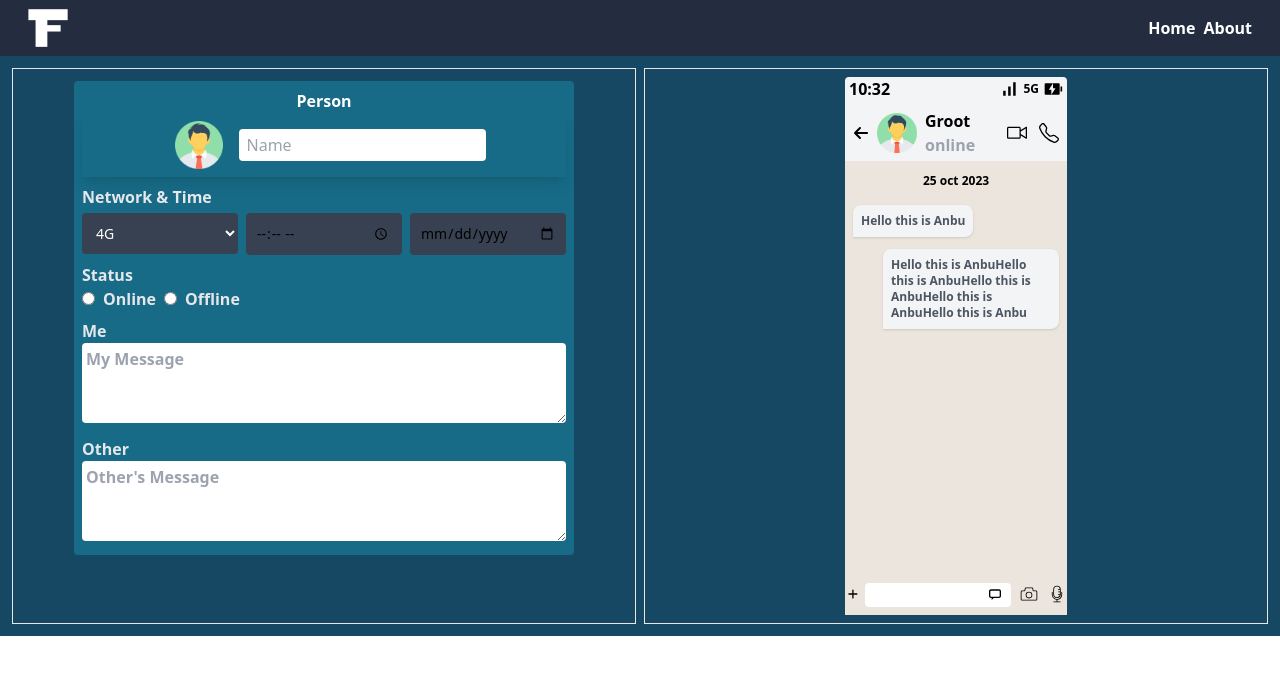
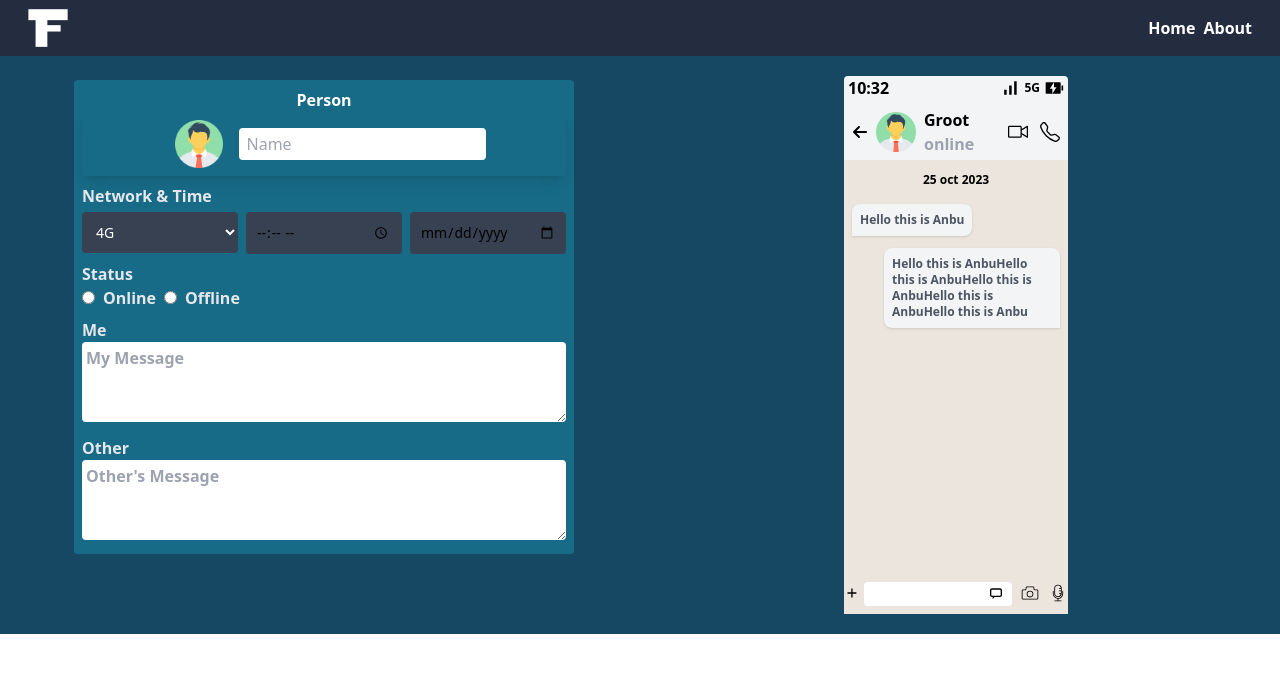
Before and after one commit to MrGrootx/fake-chat, a React (Vite) app: page / in a window 1280 px wide. Shown: the top 674 px of the page. Built offline with nearby package versions, Linux system fonts and the light colour scheme.

Commit message:
updated: main code

```diff
--- a/src/Pages/MainPage.jsx
+++ b/src/Pages/MainPage.jsx
@@ -8,7 +8,7 @@ export const MainPage = () => {
       <section className="bg-ctm">
         <div className="container mx-auto">
           <div className="grid grid-cols-2 gap-x-2 p-3">
-            <section className="border">
+            <section className="">
               <div className="max-w-[500px] mx-auto m-3 p-2 rounded bg-[#176B87]">
                 <div>
                   <h2 className="font-semibold text-white text-center">
@@ -77,7 +77,7 @@ export const MainPage = () => {
               </div>
             </section>
 
-            <section className="border">
+            <section className="">
                <div className="m-2 ">
                   <WhatsAppUI/>
                </div>
--- a/src/layouts/WhatsAppUI.jsx
+++ b/src/layouts/WhatsAppUI.jsx
@@ -67,7 +67,7 @@ const WhatsAppUI = () => {
 
             <div className="pb-3 w-full flex justify-end pr-2">
               <div>
-                <div className="bg-gray-100 inline-block p-2 ml-2 rounded-r-lg rounded-tl-lg font-semibold text-gray-600 text-xs  max-w-44 shadow">
+                <div className="bg-gray-100 inline-block p-2 ml-2 rounded-l-lg rounded-tl-lg font-semibold text-gray-600 text-xs  max-w-44 shadow rounded-tr-lg">
                   <h3 className="">
                     Hello this is AnbuHello this is AnbuHello this is AnbuHello
                     this is AnbuHello this is Anbu
```
